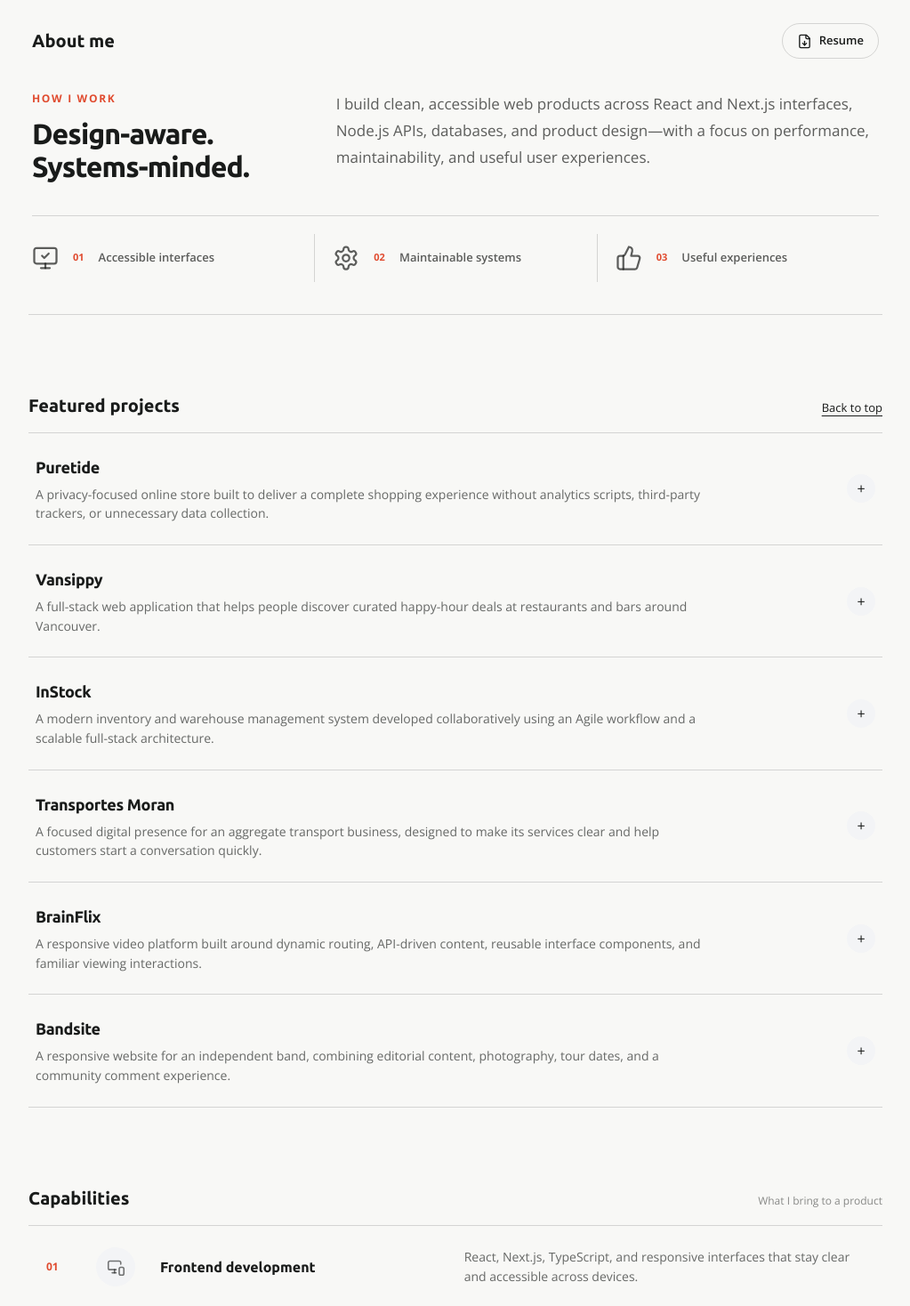
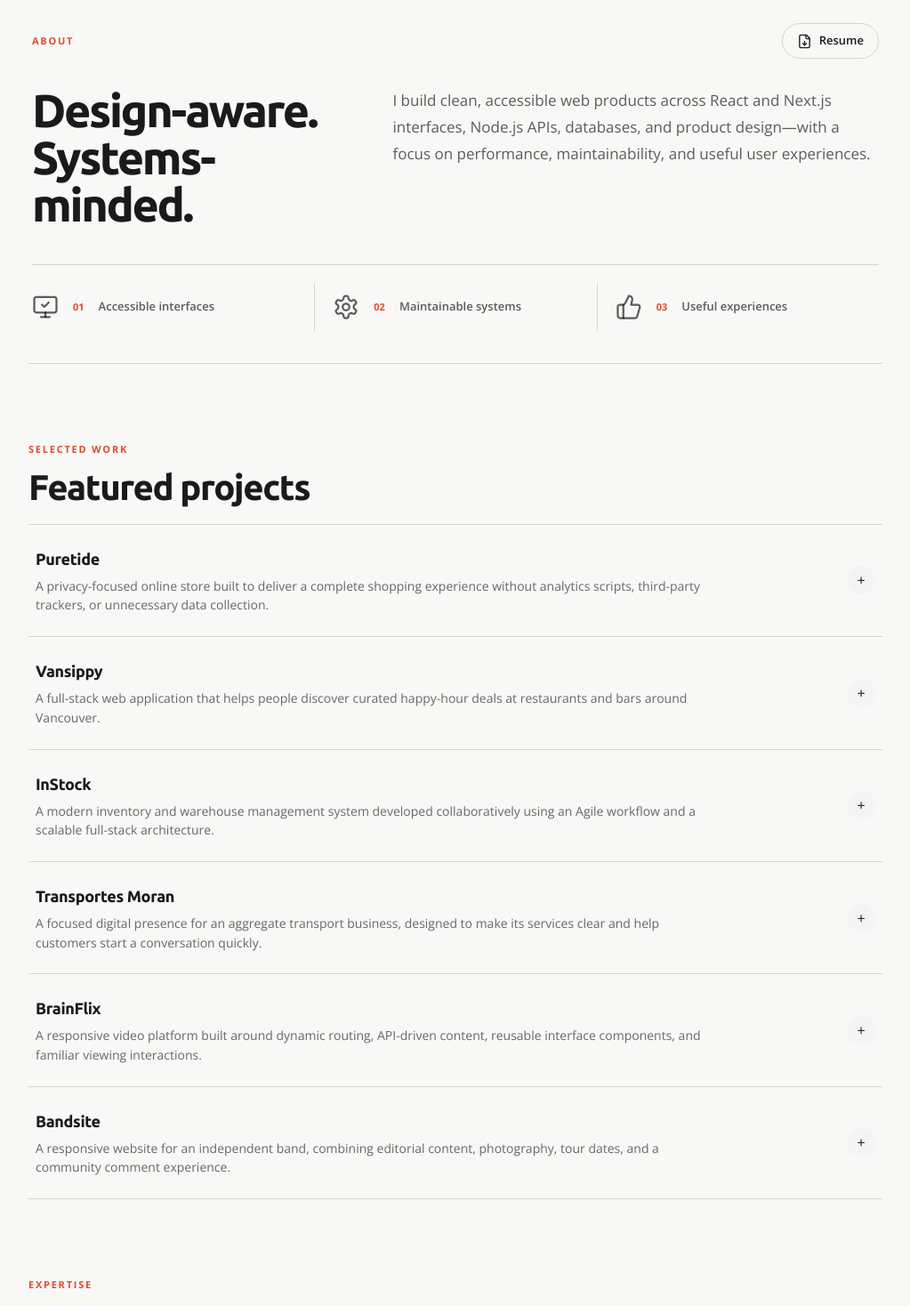
Before and after one commit to psyout/portfolio-app, a Next.js app: page / in a window 1280 px wide. Shown: the part 800-2268 px from the top of the page at 89% size, without its empty margins (128-1151 px from the left). Built offline with nearby package versions, Linux system fonts and the light colour scheme.

Commit message:
Strengthen section title hierarchy

```diff
--- a/components/portfolio/about-section.tsx
+++ b/components/portfolio/about-section.tsx
@@ -1,4 +1,5 @@
 import { FileDown, MonitorCheck, Settings, ThumbsUp } from 'lucide-react';
+import { featureTitle, sectionEyebrow } from './styles';
 
 const focusAreas = [
 	{ number: '01', label: 'Accessible interfaces', icon: MonitorCheck },
@@ -13,7 +14,7 @@ export function AboutSection() {
 			id='about'>
 			<div className='mx-auto max-w-[960px] border-y border-portfolio-line px-1 py-7 min-[761px]:py-9'>
 				<div className='flex flex-wrap items-center justify-between gap-4'>
-					<h2 className='m-0 text-xl font-semibold'>About me</h2>
+					<p className={`m-0 ${sectionEyebrow}`}>About</p>
 					<a
 						className='button-hover inline-flex min-h-10 items-center gap-2 rounded-full border border-portfolio-line px-4 text-[13px] font-semibold no-underline hover:border-portfolio-title hover:bg-portfolio-title hover:text-white'
 						href='https://felipegonzalez.dev/felipe-gonzalez-resume.pdf'
@@ -28,18 +29,15 @@ export function AboutSection() {
 					</a>
 				</div>
 
-				<div className='mt-9 grid gap-5 min-[700px]:grid-cols-[.65fr_1.35fr] min-[700px]:gap-12'>
-					<div>
-						<p className='m-0 text-[12px] font-bold uppercase tracking-[.14em] text-portfolio-title'>How I work</p>
-						<h3 className='mb-0 mt-3 max-w-[260px] text-[clamp(24px,3vw,32px)] font-semibold leading-[1.15] tracking-[-.03em]'>Design-aware. Systems-minded.</h3>
-					</div>
+				<div className='mt-8 grid gap-6 min-[700px]:grid-cols-[.78fr_1.22fr] min-[700px]:items-start min-[700px]:gap-14'>
+					<h2 className={`m-0 max-w-[360px] ${featureTitle}`}>Design-aware.<br />Systems-minded.</h2>
 					<p className='m-0 max-w-[620px] text-[17px] leading-[1.75] text-portfolio-text/70'>
 						I build clean, accessible web products across React and Next.js interfaces, Node.js APIs, databases, and product design—with a focus on performance, maintainability, and
 						useful user experiences.
 					</p>
 				</div>
 
-				<div className='mt-9 grid border-t border-portfolio-line pt-5 min-[560px]:grid-cols-3'>
+				<div className='mt-10 grid border-t border-portfolio-line pt-5 min-[560px]:grid-cols-3'>
 					{focusAreas.map(({ number, label, icon: Icon }, index) => (
 						<div
 							className={`flex items-center gap-4 py-3 min-[560px]:px-5 ${index === 0 ? 'min-[560px]:pl-0' : 'border-t border-portfolio-line min-[560px]:border-l min-[560px]:border-t-0'}`}
--- a/components/portfolio/capabilities-section.tsx
+++ b/components/portfolio/capabilities-section.tsx
@@ -1,5 +1,6 @@
 import { MonitorSmartphone, PenTool, ServerCog } from 'lucide-react';
 import type { Capability } from '@/data/portfolio';
+import { sectionEyebrow, sectionTitle } from './styles';
 
 const capabilityIcons = [MonitorSmartphone, ServerCog, PenTool];
 
@@ -13,12 +14,15 @@ export function CapabilitiesSection({ capabilities }: CapabilitiesSectionProps)
 			className='px-5 py-[clamp(64px,8vw,88px)] min-[761px]:px-8'
 			aria-labelledby='capabilities-title'>
 			<div className='mx-auto max-w-[960px]'>
-				<div className='mb-4 flex items-baseline justify-between gap-5'>
-					<h2
-						className='m-0 text-xl font-semibold'
-						id='capabilities-title'>
-						Capabilities
-					</h2>
+				<div className='mb-5 flex items-end justify-between gap-5'>
+					<div>
+						<p className={`m-0 ${sectionEyebrow}`}>Expertise</p>
+						<h2
+							className={`mb-0 mt-3 ${sectionTitle}`}
+							id='capabilities-title'>
+							Capabilities
+						</h2>
+					</div>
 					<span className='text-[12px] text-portfolio-text/50'>What I bring to a product</span>
 				</div>
 				<div className='border-y border-portfolio-line'>
--- a/components/portfolio/contact-section.tsx
+++ b/components/portfolio/contact-section.tsx
@@ -4,6 +4,7 @@ import { useEffect, useRef, useState, type FormEvent } from 'react';
 import { Check, Copy } from 'lucide-react';
 import { FaLinkedinIn } from 'react-icons/fa6';
 import { SiGithub } from 'react-icons/si';
+import { featureTitle, sectionEyebrow } from './styles';
 
 const field =
 	'w-full rounded-[10px] border border-portfolio-line bg-transparent px-4 py-3.5 text-base text-portfolio-text outline-none transition-colors placeholder:text-portfolio-text/35 focus:border-portfolio-title';
@@ -70,8 +71,8 @@ export function ContactSection() {
 			id='contact'>
 			<div className='mx-auto grid max-w-[960px] gap-12 border-y border-portfolio-line py-[clamp(60px,8vw,88px)] min-[820px]:grid-cols-[.85fr_1.15fr] min-[820px]:gap-16'>
 				<div>
-					<p className='m-0 text-xs font-bold uppercase tracking-[.15em] text-portfolio-title'>Contact</p>
-					<h2 className='mb-0 mt-5 max-w-[430px] text-[clamp(38px,5vw,58px)] font-semibold leading-[1.02] tracking-[-.05em]'>Have a problem worth solving?</h2>
+					<p className={`m-0 ${sectionEyebrow}`}>Contact</p>
+					<h2 className={`mb-0 mt-4 max-w-[430px] ${featureTitle}`}>Have a problem worth solving?</h2>
 					<p className='mb-0 mt-6 max-w-[430px] text-[16px] leading-[1.7] text-portfolio-text/65'>
 						I&apos;m open to full-time developer roles, contract work, and thoughtful collaborations.
 					</p>
@@ -145,7 +146,7 @@ export function ContactSection() {
 							autoComplete='off'
 						/>
 					</div>
-					<h3 className='m-0 text-2xl font-semibold'>Send a message</h3>
+					<h3 className='m-0 text-[22px] font-semibold tracking-[-.02em]'>Send a message</h3>
 					<div className='mt-7 grid gap-5 sm:grid-cols-2'>
 						<label className='grid gap-2 text-[13px] font-semibold'>
 							Your name
--- a/components/portfolio/styles.ts
+++ b/components/portfolio/styles.ts
@@ -7,5 +7,14 @@ export const displayHeading =
 export const contentHeading =
   "text-[clamp(34px,4vw,52px)] font-medium leading-[1.05] tracking-[-.04em]";
 
+export const sectionEyebrow =
+  "text-[11px] font-bold uppercase tracking-[.16em] text-portfolio-title";
+
+export const sectionTitle =
+  "text-[clamp(28px,3.5vw,40px)] font-semibold leading-[1.08] tracking-[-.035em]";
+
+export const featureTitle =
+  "text-[clamp(36px,4.8vw,52px)] font-semibold leading-[1.02] tracking-[-.045em]";
+
 export const darkButton =
   "button-hover inline-flex rounded-full bg-portfolio-button-bg px-[17px] py-[11px] text-[13px] font-semibold text-portfolio-button-text no-underline hover:bg-portfolio-title";
--- a/components/portfolio/work-intro.tsx
+++ b/components/portfolio/work-intro.tsx
@@ -1,10 +1,14 @@
+import { sectionEyebrow, sectionTitle } from './styles';
+
 export function WorkIntro() {
-  return (
-    <section className="scroll-mt-6 px-5 pb-4 min-[761px]:px-8" id="work">
-      <div className="mx-auto flex max-w-[960px] items-baseline justify-between gap-5">
-        <h2 className="m-0 text-xl font-semibold">Featured projects</h2>
-        <a className="text-[13px] underline underline-offset-4" href="#top">Back to top</a>
-      </div>
-    </section>
-  );
+	return (
+		<section
+			className='scroll-mt-6 px-5 pb-5 min-[761px]:px-8'
+			id='work'>
+			<div className='mx-auto max-w-[960px]'>
+				<p className={`m-0 ${sectionEyebrow}`}>Selected work</p>
+				<h2 className={`mb-0 mt-3 ${sectionTitle}`}>Featured projects</h2>
+			</div>
+		</section>
+	);
 }
```
